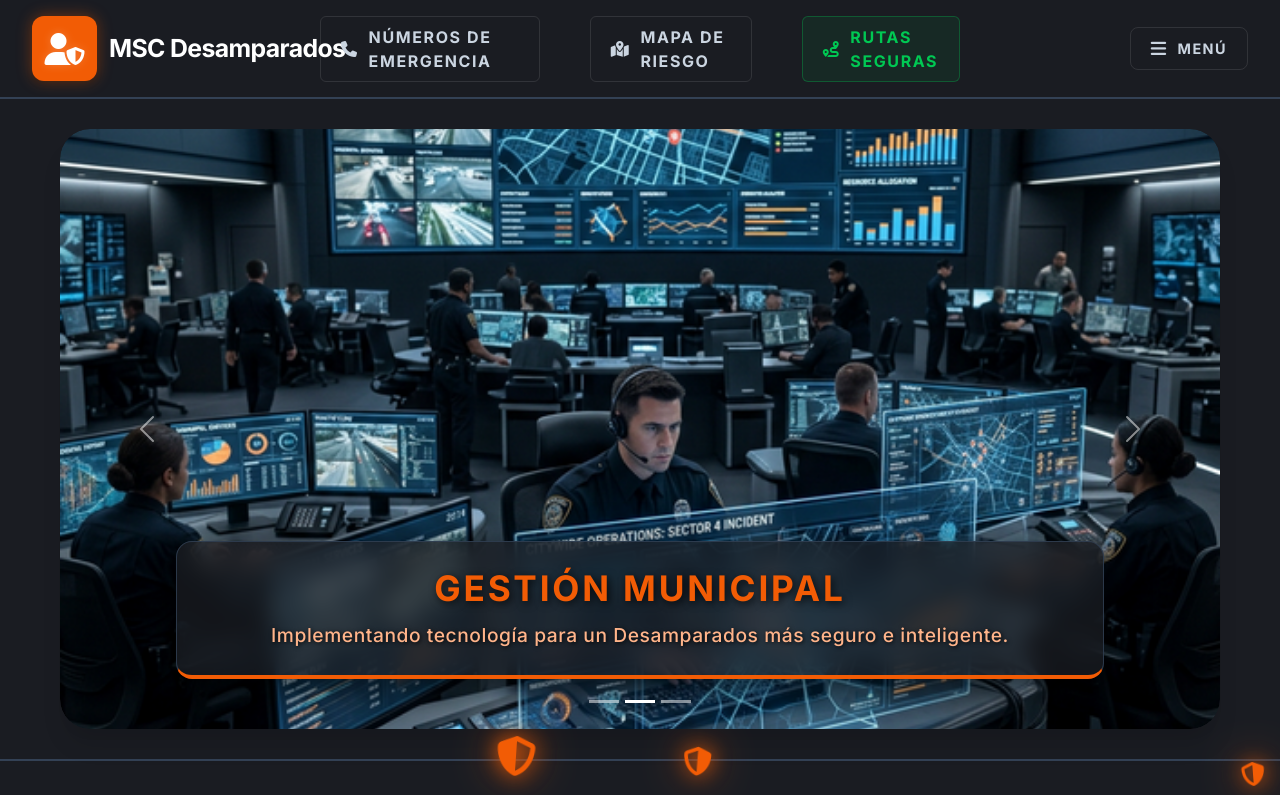
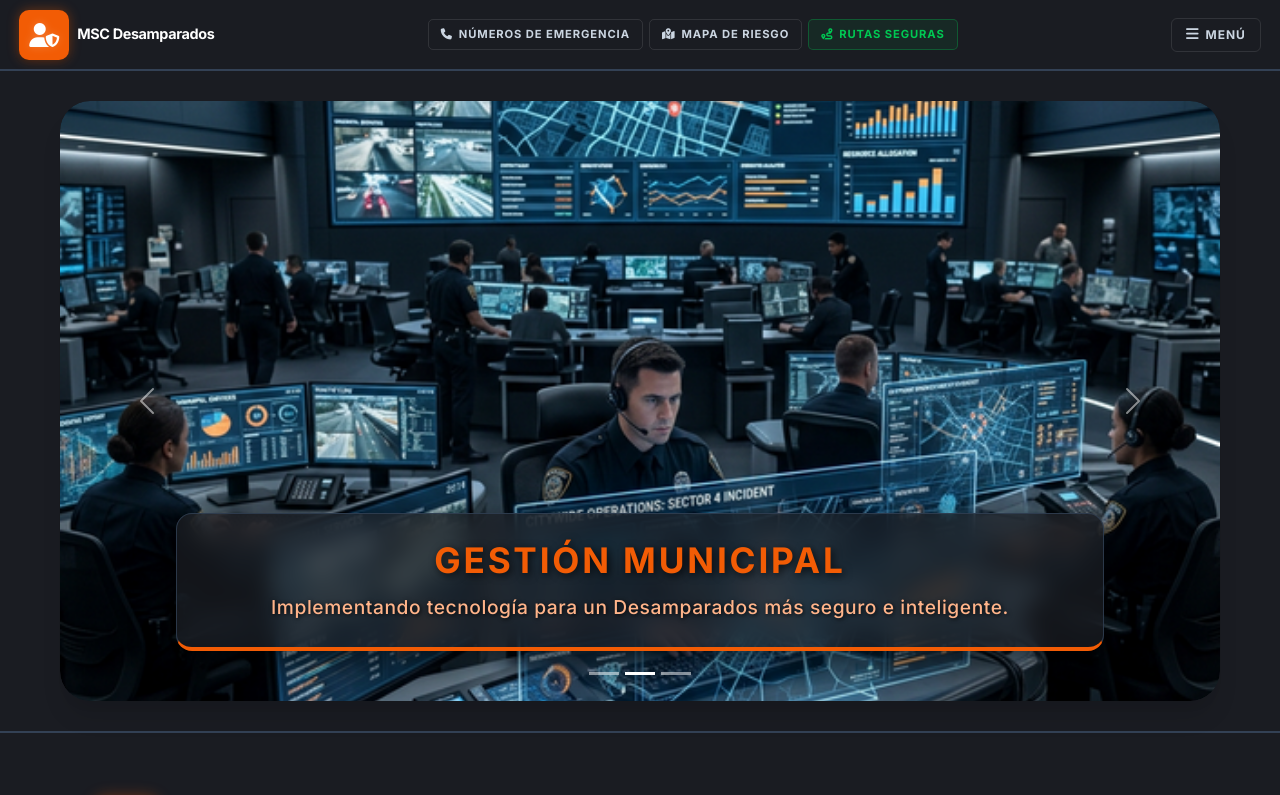
Before and after one commit to JoaquinCR-hue/MSC_Desamparados, a React (Vite) app in the folder msc/: page / in a window 1280 px wide. Shown: the top 795 px of the page. Built offline with nearby package versions, Linux system fonts and the light colour scheme.

Commit message:
Actualizacion de tamano en navbar y moficacion en readme

```diff
--- a/msc/src/components/AIRouteAnalysis.jsx
+++ b/msc/src/components/AIRouteAnalysis.jsx
@@ -206,7 +206,7 @@ const AIRouteAnalysis = ({
 
         {/* Recomendaciones */}
         <div className="recomendaciones-section">
-          <h4><i className="fa-solid fa-shield-halved"></i> Recomendaciones de Seguridad</h4>
+
           <div className="recomendaciones-list">
             {recomendaciones.map((rec, i) => (
               <div key={i} className="recomendacion-item" style={{ '--rec-color': rec.color }}>
--- a/msc/src/components/ControlUsuarios.jsx
+++ b/msc/src/components/ControlUsuarios.jsx
@@ -52,7 +52,6 @@ const ControlUsuarios = () => {
                         <div className="stat-value-wrapper">
                             <span className="stat-value">{stats.funcionarios}</span>
                         </div>
-                        <i className="fa-solid fa-shield-halved stat-icon"></i>
                     </div>
 
                     <div className="stat-card pending">
--- a/msc/src/components/Footer.jsx
+++ b/msc/src/components/Footer.jsx
@@ -5,11 +5,7 @@ import '../styles/Navbar.css'
 function Footer() {
     return (
         <>
-        <div className="bat-container bat-footer" aria-hidden="true">
-          <span className="bat"><i className="fa-solid fa-shield-halved"></i></span>
-          <span className="bat"><i className="fa-solid fa-shield-halved"></i></span>
-          <span className="bat"><i className="fa-solid fa-shield-halved"></i></span>
-        </div>
+
         <footer className="custom-footer">
           <div className="container p-4">
             <div className="row">
--- a/msc/src/components/Navbar.jsx
+++ b/msc/src/components/Navbar.jsx
@@ -38,6 +38,7 @@ const Navbar = () => {
 
   return (
     <>
+      <div className="navbar-container">
         <nav className="custom-navbar">
           <a href="/" className="navbar-brand-custom">
             <div className="logo-container">
@@ -127,6 +128,7 @@ const Navbar = () => {
             )}
           </div>
         </nav>
+      </div>
     </>
   );
 };
--- a/msc/src/components/RutSeguras.jsx
+++ b/msc/src/components/RutSeguras.jsx
@@ -194,9 +194,7 @@ const RutSeguras = () => {
       <div className="rutas-content">
         {/* ── Header ────────────────────────────────────────────────────── */}
         <header className="rutas-header">
-          <div className="rutas-badge">
-            <i className="fa-solid fa-shield-halved"></i> CRIMINOLOGÍA Y SEGURIDAD VIAL
-          </div>
+
           <h1>Rutas Seguras</h1>
           <p>Analiza la seguridad de tu trayecto con base en incidentes ciudadanos reales.</p>
         </header>
--- a/msc/src/styles/Navbar.css
+++ b/msc/src/styles/Navbar.css
@@ -1,6 +1,6 @@
 .custom-navbar {
   background-color: #1a1c22;
-  padding: 1rem 2rem;
+  padding: 0.6rem 1.2rem;
   display: flex !important;
   align-items: center;
   justify-content: space-between;
@@ -10,7 +10,7 @@
   position: sticky;
   top: 0;
   z-index: 1000;
-  min-height: 70px;
+  min-height: 60px;
   visibility: visible !important;
   opacity: 1 !important;
 }
@@ -18,24 +18,24 @@
 .navbar-brand-custom {
   display: flex;
   align-items: center;
-  gap: 12px;
+  gap: 8px;
   text-decoration: none;
 }
 
 .logo-container {
   background-color: #f25c05;
-  width: 65px;
-  height: 65px;
-  border-radius: 12px;
+  width: 50px;
+  height: 50px;
+  border-radius: 10px;
   display: flex;
   align-items: center;
   justify-content: center;
-  box-shadow: 0 0 15px rgba(242, 92, 5, 0.4), 0 4px 6px -1px rgba(0, 0, 0, 0.2);
+  box-shadow: 0 0 12px rgba(242, 92, 5, 0.4), 0 3px 5px -1px rgba(0, 0, 0, 0.2);
   transition: box-shadow 0.3s ease;
 }
 
 .logo-container:hover {
-  box-shadow: 0 0 25px rgba(242, 92, 5, 0.6);
+  box-shadow: 0 0 18px rgba(242, 92, 5, 0.6);
 }
 
 .logo-text {
@@ -46,7 +46,7 @@
 .logo-main-text {
   color: #ffffff;
   font-weight: 800;
-  font-size: 1.55rem;
+  font-size: 0.9rem;
   line-height: 1;
   letter-spacing: -0.025em;
 }
@@ -54,38 +54,38 @@
 .logo-sub-text {
   color: #f25c05;
   font-weight: 600;
-  font-size: 0.65rem;
+  font-size: 0.55rem;
   letter-spacing: 0.1em;
   text-transform: uppercase;
 }
 
+/* CORREGIDO */
 .nav-links-custom {
   display: flex;
-  gap: 50px;
-  position: absolute;
-  left: 50%;
-  transform: translateX(-50%);
+  gap: 6px;
+  flex: 1;
+  justify-content: center;
 }
 
 .nav-link-custom {
   display: flex;
   align-items: center;
-  gap: 10px;
+  gap: 6px;
   color: #cbd5e1;
   text-decoration: none;
   font-weight: 700;
-  font-size: 1rem;
+  font-size: 0.7rem;
   text-transform: uppercase;
   transition: all 0.3s ease;
-  letter-spacing: 0.1em;
-  padding: 8px 20px;
+  letter-spacing: 0.08em;
+  padding: 6px 12px;
   border: 1px solid rgba(255, 255, 255, 0.1);
-  border-radius: 6px;
+  border-radius: 5px;
 }
 
 .nav-link-custom:hover {
   color: #ffffff;
-  text-shadow: 0 0 8px rgba(255, 255, 255, 0.4);
+  text-shadow: 0 0 6px rgba(255, 255, 255, 0.4);
   background-color: rgba(255, 255, 255, 0.05);
   border-color: rgba(255, 255, 255, 0.2);
 }
@@ -99,36 +99,36 @@
 .nav-link-safe:hover {
   background-color: rgba(0, 200, 83, 0.18) !important;
   border-color: rgba(0, 200, 83, 0.6) !important;
-  box-shadow: 0 0 16px rgba(0, 200, 83, 0.25);
-  text-shadow: 0 0 10px rgba(0, 200, 83, 0.5) !important;
+  box-shadow: 0 0 12px rgba(0, 200, 83, 0.25);
+  text-shadow: 0 0 8px rgba(0, 200, 83, 0.5) !important;
 }
 
 .report-button {
   background-color: #f25c05;
   color: #ffffff;
   border: none;
-  padding: 10px 24px;
-  border-radius: 8px;
+  padding: 7px 14px;
+  border-radius: 6px;
   font-weight: 700;
-  font-size: 0.9rem;
+  font-size: 0.75rem;
   display: flex;
   align-items: center;
-  gap: 10px;
+  gap: 6px;
   cursor: pointer;
   transition: all 0.3s ease;
   text-transform: uppercase;
-  box-shadow: 0 0 10px rgba(242, 92, 5, 0.3);
+  box-shadow: 0 0 8px rgba(242, 92, 5, 0.3);
 }
 
 .report-button:hover {
   background-color: #d94e04;
-  transform: translateY(-2px);
-  box-shadow: 0 0 20px rgba(242, 92, 5, 0.5);
+  transform: translateY(-1px);
+  box-shadow: 0 0 14px rgba(242, 92, 5, 0.5);
 }
 
 .report-button svg {
-  width: 18px;
-  height: 18px;
+  width: 15px;
+  height: 15px;
 }
 
 @media (max-width: 992px) {
@@ -137,11 +137,10 @@
   }
 }
 
-/* Font Awesome Icon Styles */
 .logo-icon {
-  font-size: 32px;
+  font-size: 24px;
   color: #ffffff;
-  filter: drop-shadow(0 0 5px rgba(255, 255, 255, 0.2));
+  filter: drop-shadow(0 0 4px rgba(255, 255, 255, 0.2));
 }
 
 .icon-white {
@@ -157,11 +156,10 @@
   fill: #ffffff;
 }
 
-/* Custom Menu Dropdown Styles */
 .nav-actions {
   display: flex;
   align-items: center;
-  gap: 20px;
+  gap: 10px;
 }
 
 .menu-dropdown-container {
@@ -172,59 +170,59 @@
   background: transparent;
   color: #cbd5e1;
   border: 1px solid rgba(255, 255, 255, 0.1);
-  padding: 10px 20px;
-  border-radius: 8px;
+  padding: 7px 14px;
+  border-radius: 6px;
   font-weight: 700;
-  font-size: 0.9rem;
+  font-size: 0.75rem;
   display: flex;
   align-items: center;
-  gap: 10px;
+  gap: 6px;
   cursor: pointer;
   transition: all 0.3s ease;
   text-transform: uppercase;
-  letter-spacing: 0.1em;
+  letter-spacing: 0.08em;
 }
 
 .menu-button:hover {
   color: #ffffff;
   background-color: rgba(255, 255, 255, 0.05);
   border-color: rgba(255, 255, 255, 0.2);
-  text-shadow: 0 0 8px rgba(255, 255, 255, 0.4);
+  text-shadow: 0 0 6px rgba(255, 255, 255, 0.4);
 }
 
 .menu-icon {
-  font-size: 1.1rem;
+  font-size: 0.9rem;
 }
 
 .dropdown-menu-custom {
   position: absolute;
-  top: calc(100% + 15px);
+  top: calc(100% + 10px);
   right: 0;
   background-color: #1a1c22;
   border: 1px solid #334155;
-  border-radius: 8px;
-  width: 220px;
-  display: none; /* Oculto por defecto */
+  border-radius: 6px;
+  width: 200px;
+  display: none;
   flex-direction: column;
   overflow: hidden;
-  box-shadow: 0 10px 25px rgba(0, 0, 0, 0.5);
+  box-shadow: 0 8px 18px rgba(0, 0, 0, 0.5);
   z-index: 1050;
   animation: dropdownFadeIn 0.2s ease forwards;
 }
 
 .dropdown-menu-custom.show {
-  display: flex !important; /* Mostrar cuando tiene la clase 'show' */
+  display: flex !important;
 }
 
 .dropdown-item {
   color: #cbd5e1;
   text-decoration: none;
-  padding: 14px 20px;
-  font-size: 0.95rem;
+  padding: 10px 14px;
+  font-size: 0.85rem;
   font-weight: 600;
   display: flex;
   align-items: center;
-  gap: 12px;
+  gap: 8px;
   transition: all 0.2s ease;
   border-bottom: 1px solid #2a3441;
 }
@@ -236,13 +234,13 @@
 .dropdown-divider {
   height: 1px;
   background-color: #334155;
-  margin: 5px 0;
+  margin: 1px 0;
 }
 
 .dropdown-item i {
-  font-size: 1.1rem;
+  font-size: 1rem;
   color: #f25c05;
-  width: 20px;
+  width: 18px;
   text-align: center;
 }
 
@@ -254,7 +252,7 @@
 @keyframes dropdownFadeIn {
   from {
     opacity: 0;
-    transform: translateY(-10px);
+    transform: translateY(-8px);
   }
   to {
     opacity: 1;
@@ -262,152 +260,9 @@
   }
 }
 
-/* ===================== BAT ANIMATION ===================== */
-.bat-container {
-  position: fixed;
-  top: 0;
-  left: 0;
-  width: 100vw;
-  height: 0;
-  pointer-events: none;
-  z-index: 9999;
-  overflow: visible;
+.navbar-container {
+  display: grid;
+  grid-template-columns: 1fr;
+  justify-items: center;
+  align-items: center;
 }
-
-.bat {
-  position: absolute;
-  top: 14px;
-  font-size: 2.5rem;
-  animation: fly-bat 14s linear infinite;
-  color: #f25c05;
-  filter: drop-shadow(0 0 10px rgba(242, 92, 5, 0.9)) drop-shadow(0 0 20px rgba(242, 92, 5, 0.5));
-  will-change: left, transform;
-}
-
-.bat:nth-child(2) {
-  animation-delay: -5s;
-  font-size: 1.8rem;
-  top: 18px;
-  animation-duration: 20s;
-}
-
-.bat:nth-child(3) {
-  animation-delay: -10s;
-  font-size: 1.5rem;
-  top: 8px;
-  animation-duration: 17s;
-}
-
-@keyframes fly-bat {
-  0% {
-    left: -80px;
-    transform: scaleX(1) rotate(-5deg);
-    opacity: 0;
-  }
-  5% { opacity: 1; }
-  45% { transform: scaleX(1) rotate(5deg); }
-  50% {
-    left: 50%;
-    transform: scaleX(-1) rotate(-5deg);
-  }
-  95% { opacity: 1; transform: scaleX(-1) rotate(5deg); }
-  100% {
-    left: calc(100vw + 80px);
-    transform: scaleX(-1) rotate(-5deg);
-    opacity: 0;
-  }
-}
-
-/* ===================== POLICE LIGHTS ===================== */
-.police-lights-container {
-  position: fixed;
-  top: 0;
-  left: 0;
-  width: 100vw;
-  height: 75px;
-  pointer-events: none;
-  z-index: 9998;
-  display: flex;
-  justify-content: space-between;
-  align-items: flex-start;
-}
-
-.police-light {
-  width: 120px;
-  height: 75px;
-  opacity: 0;
-  border-radius: 0;
-}
-
-.police-light.blue {
-  background: radial-gradient(ellipse at 20% 0%, rgba(30, 100, 255, 0.85) 0%, rgba(0, 60, 200, 0.3) 50%, transparent 80%);
-  animation: flash-blue 0.6s steps(1) infinite;
-}
-
-.police-light.red {
-  background: radial-gradient(ellipse at 80% 0%, rgba(255, 30, 30, 0.85) 0%, rgba(200, 0, 0, 0.3) 50%, transparent 80%);
-  animation: flash-red 0.6s steps(1) infinite;
-  animation-delay: 0.3s;
-}
-
-@keyframes flash-blue {
-  0%  { opacity: 1; }
-  50% { opacity: 0; }
-  100% { opacity: 1; }
-}
-
-@keyframes flash-red {
-  0%  { opacity: 0; }
-  50% { opacity: 1; }
-  100% { opacity: 0; }
-}
-
-/* ===================== SIREN ICONS ===================== */
-.bat.siren {
-  animation: fly-bat 12s linear infinite;
-  animation-delay: -3s;
-  font-size: 2rem;
-  top: 16px;
-}
-
-.bat.siren-2 {
-  animation-duration: 16s;
-  animation-delay: -8s;
-  font-size: 1.6rem;
-  top: 10px;
-}
-
-.bat.siren i,
-.bat.siren-2 i {
-  animation: police-flash 0.5s steps(1) infinite;
-  filter: none;
-}
-
-.bat.siren-2 i {
-  animation-delay: 0.25s;
-}
-
-@keyframes police-flash {
-  0%   { color: #1e6fff; filter: drop-shadow(0 0 10px rgba(30, 111, 255, 1)) drop-shadow(0 0 22px rgba(30, 111, 255, 0.7)); }
-  50%  { color: #ff1e1e; filter: drop-shadow(0 0 10px rgba(255, 30, 30, 1)) drop-shadow(0 0 22px rgba(255, 30, 30, 0.7)); }
-  100% { color: #1e6fff; filter: drop-shadow(0 0 10px rgba(30, 111, 255, 1)) drop-shadow(0 0 22px rgba(30, 111, 255, 0.7)); }
-}
-
-/* ===================== FOOTER SHIELDS ===================== */
-.bat-container.bat-footer {
-  top: auto;
-  bottom: 0;
-}
-
-.bat-container.bat-footer .bat {
-  top: auto;
-  bottom: 14px;
-}
-
-.bat-container.bat-footer .bat:nth-child(2) {
-  bottom: 18px;
-}
-
-.bat-container.bat-footer .bat:nth-child(3) {
-  bottom: 8px;
-}
```
Lines whose indentation alone changed are shown as unchanged.
